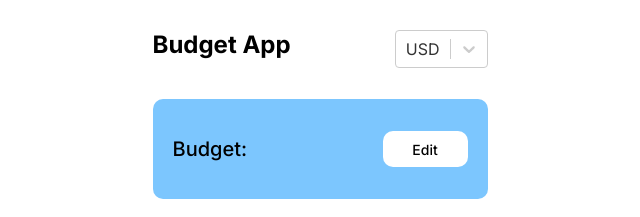
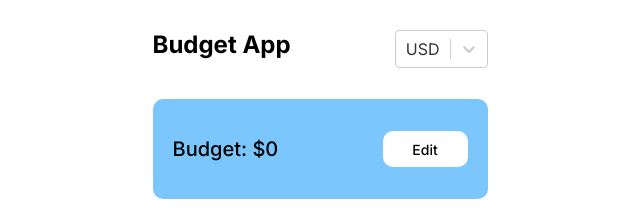
Before and after one commit to OlgaUsovich/react-budget-app, a React (Create React App) app: page / in a window 1280 px wide. Shown: the top 217 px of the page, without its empty margins (320-960 px from the left). Built offline with nearby package versions, Linux system fonts and the light colour scheme.

Commit message:
feat(hw-39): add app context provider

```diff
--- a/src/App.tsx
+++ b/src/App.tsx
@@ -1,14 +1,15 @@
 import { useContext } from "react";
 import { Budget, CustomSelect, Expenses, Form, Remaining, Spent, Title } from "./components";
 
-import { CurrencyContext, ExpensesContext } from "./context";
+import { BudgetContext, CurrencyContext, ExpensesContext } from "./context";
 import { ICurrencyContext } from "./context/CurrencyContext/CurrencyContext";
-import { IExpensesContext } from "./types";
+import { IBudgetContext, IExpensesContext } from "./types";
 import { StyledHeader, TitleWrapper, Wrapper } from "./ui/base";
 
 const App = () => {
   const { currency } = useContext<ICurrencyContext>(CurrencyContext);
   const { expenses } = useContext<IExpensesContext>(ExpensesContext);
+  const { budget } = useContext<IBudgetContext>(BudgetContext);
 
   const spent: number = expenses.reduce((acc, expense) => acc + expense.cost, 0)
 
@@ -19,7 +20,7 @@ const App = () => {
           <Title text="Budget App" />
           <CustomSelect />
         </TitleWrapper>
-        <Budget text={`Budget: ${currency}3000`} />
+        <Budget currency={currency} budget={budget} />
         <Remaining text={`Remaining: ${currency}2000`} />
         <Spent currency={currency} spent={spent} />
       </StyledHeader>
--- a/src/components/Spent/Spent.tsx
+++ b/src/components/Spent/Spent.tsx
@@ -5,7 +5,7 @@ interface IProps {
   spent: number;
 }
 
-export const Spent = ({currency, spent}: any) => {
+export const Spent = ({currency, spent}: IProps) => {
   return (
     <StyledSpent>
       <StyledSpan>Spent so far: {currency}{spent}</StyledSpan>
--- /dev/null
+++ b/src/context/AppContexProvider/AppContextProvider.tsx
@@ -0,0 +1,12 @@
+import { FC, ReactNode } from "react";
+import { BudgetProvider } from "../BudgetContext";
+import { CurrencyProvider } from "../CurrencyContext";
+import { ExpensesProvider } from "../ExpensesContext";
+
+const providers = [BudgetProvider, ExpensesProvider, CurrencyProvider ]
+
+export const AppContextProvider: FC<{children: ReactNode}> = ({ children }) => {
+    return <>{providers.reduceRight((acc, Component) => {
+        return <Component>{acc}</Component>
+    }, children)}</>
+}
--- /dev/null
+++ b/src/context/AppContexProvider/index.ts
@@ -0,0 +1,3 @@
+import { AppContextProvider } from "./AppContextProvider";
+
+export { AppContextProvider };
--- a/src/index.tsx
+++ b/src/index.tsx
@@ -1,17 +1,15 @@
 import React from "react";
 import ReactDOM from "react-dom/client";
 import App from "./App";
-import { CurrencyProvider, ExpensesProvider } from "./context";
+import { AppContextProvider } from "./context";
 import { GlobalStyle } from "./ui/globalStyles";
 
 const root = ReactDOM.createRoot(document.getElementById("root") as HTMLElement);
 root.render(
   <React.StrictMode>
     <GlobalStyle />
-    <CurrencyProvider>
-      <ExpensesProvider>
-        <App />
-      </ExpensesProvider>
-    </CurrencyProvider>
+    <AppContextProvider>
+      <App />
+    </AppContextProvider>
   </React.StrictMode>
 );
--- a/src/types/index.ts
+++ b/src/types/index.ts
@@ -1,3 +1,3 @@
-import { ICurrencyOption, FormType, IExpense, IExpensesContext } from "./types";
+import { ICurrencyOption, FormType, IExpense, IExpensesContext, IBudgetContext } from "./types";
 
-export type { ICurrencyOption, FormType, IExpense, IExpensesContext };
+export type { ICurrencyOption, FormType, IExpense, IExpensesContext, IBudgetContext };
--- a/src/types/types.ts
+++ b/src/types/types.ts
@@ -21,3 +21,8 @@ export interface ICurrencyOption {
     setExpenses: (expense: IExpense) => void;
     deleteExpense: (expense: IExpense) => void;
   }
+
+export interface IBudgetContext {
+    budget: number;
+    setBudget: (budget: number) => void;
+}
```
